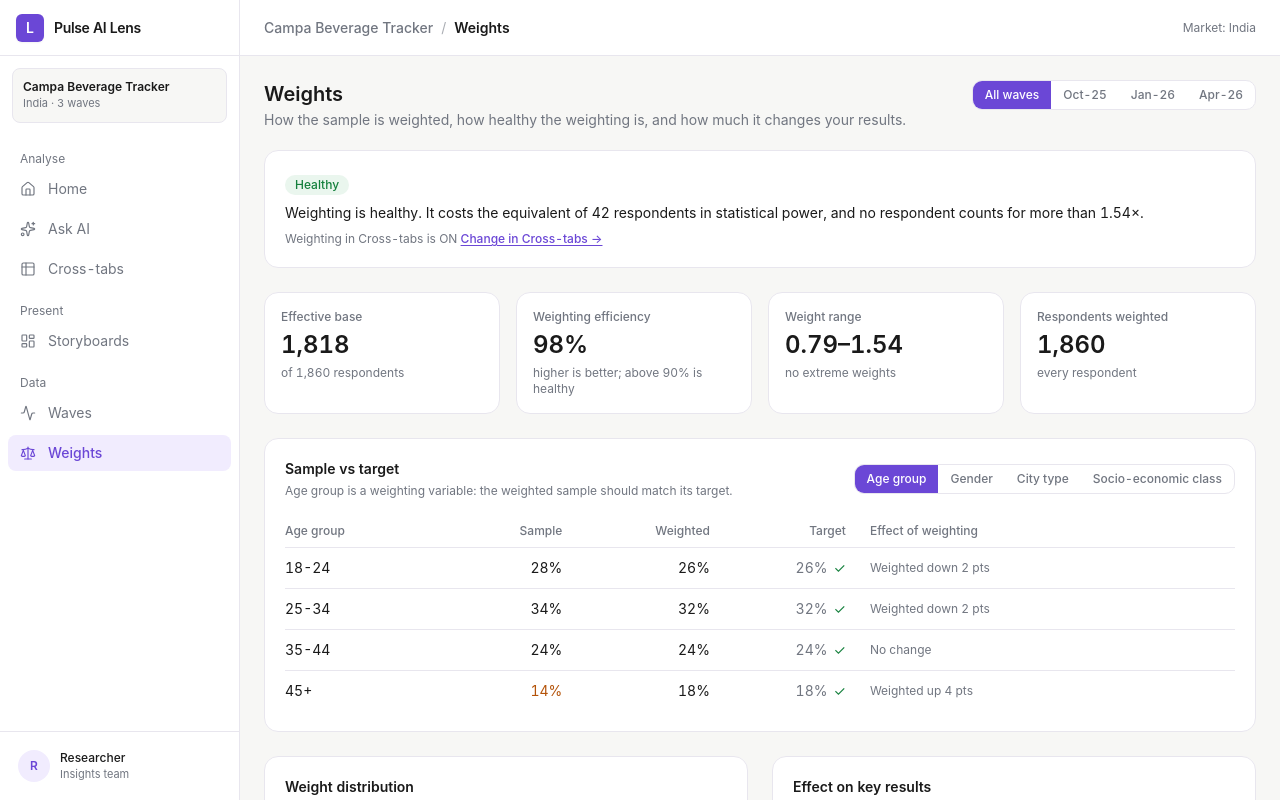
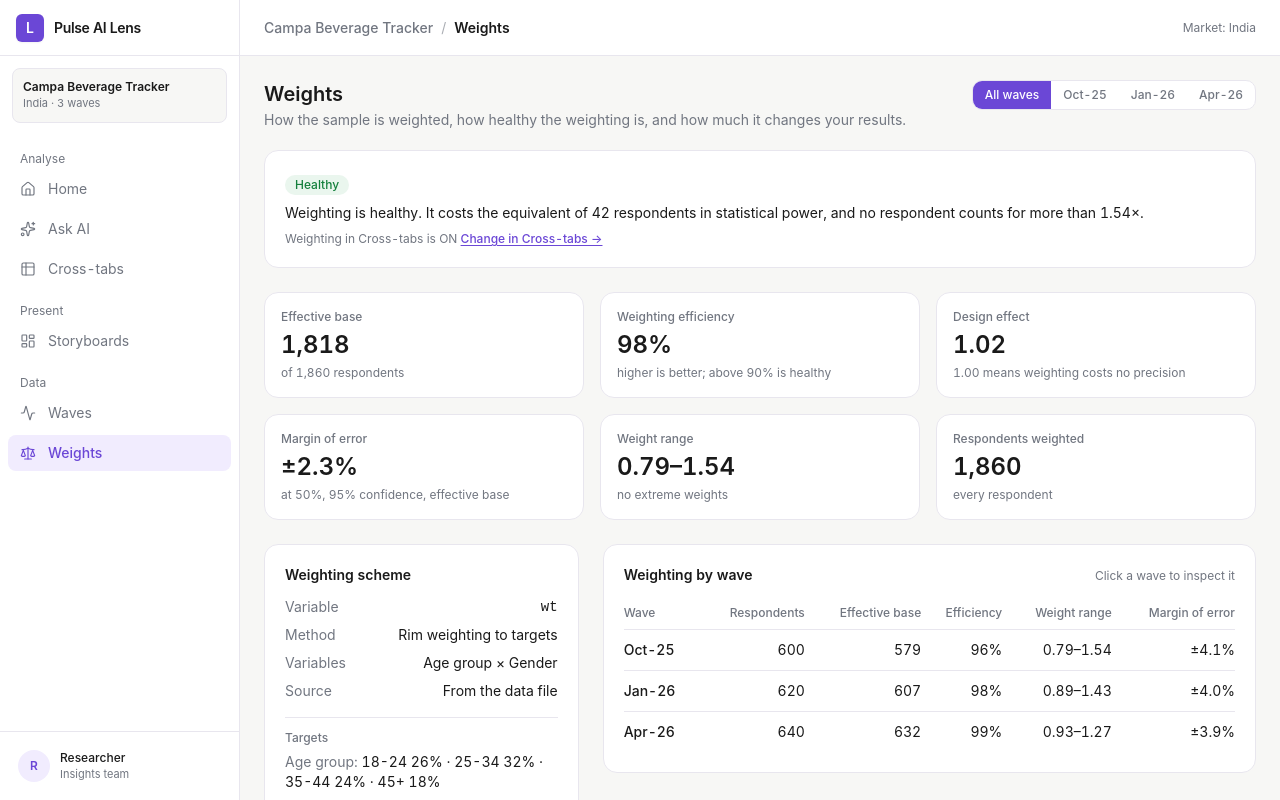
Before and after one commit to saiyampatil/demo-lens, a React (Vite) app: page /#/weights in a window 1280 px wide. Built offline with nearby package versions, Linux system fonts and the light colour scheme.

Commit message:
Weights: scheme, precision, per-wave comparison, fixed histogram

```diff
--- a/src/pages/Weights.tsx
+++ b/src/pages/Weights.tsx
@@ -1,8 +1,8 @@
 import { useMemo, useState } from 'react'
+import { useNavigate } from 'react-router-dom'
 import { useLensStore } from '@/store/useLensStore'
 import { crosstab } from '@/engine/crosstab'
 import { QUESTIONS, WAVES } from '@/engine/questions'
-import { useNavigate } from 'react-router-dom'
 import PageHeader from '@/components/PageHeader'
 import rawCsv from '../../data/campa_tracker_data.csv?raw'
 
@@ -35,34 +35,53 @@
   { id: 'SEC', label: 'Socio-economic class', targets: null },
 ]
 
-const BIN_START = 0.5
-const BIN_STEP = 0.1
-const BIN_COUNT = 16
+const optionLabels = (v: ProfileVar) =>
+  (QUESTIONS[v].options ?? []).map((o) => ({ code: Number(o.code), label: o.label }))
 
 function weightStats(rows: Resp[]) {
   const ws = rows.map((r) => r.wt).filter((w) => Number.isFinite(w) && w > 0)
   const sum = ws.reduce((a, b) => a + b, 0)
   const sumSq = ws.reduce((a, b) => a + b * b, 0)
   const eff = sumSq > 0 ? (sum * sum) / sumSq : 0
+  const efficiency = rows.length ? eff / rows.length : 0
   const min = ws.length ? Math.min(...ws) : 0
   const max = ws.length ? Math.max(...ws) : 0
-  const bins = Array.from({ length: BIN_COUNT }, () => 0)
-  ws.forEach((w) => {
-    const i = Math.min(BIN_COUNT - 1, Math.max(0, Math.floor((w - BIN_START) / BIN_STEP)))
-    bins[i] = (bins[i] ?? 0) + 1
-  })
   return {
     n: rows.length,
     weightedN: ws.length,
     missing: rows.length - ws.length,
     eff,
-    efficiency: rows.length ? eff / rows.length : 0,
+    efficiency,
+    deff: efficiency > 0 ? 1 / efficiency : 0,
+    moe: eff > 0 ? 1.96 * Math.sqrt(0.25 / eff) * 100 : 0, // ± percentage points at p = 50%, 95% confidence
     min,
     max,
     ratio: min > 0 ? max / min : 0,
     extreme: ws.filter((w) => w > 3 || w < 1 / 3).length,
-    bins,
   }
+}
+
+function histogram(rows: Resp[]) {
+  const ws = rows.map((r) => r.wt).filter((w) => Number.isFinite(w) && w > 0)
+  if (ws.length === 0) return { lo: 0, hi: 1, bins: [] as number[] }
+  const lo = Math.floor(Math.min(...ws) * 10) / 10
+  let hi = Math.ceil(Math.max(...ws) * 10) / 10
+  if (hi <= lo) hi = lo + 0.1
+  const step = hi - lo <= 1.2 ? 0.05 : 0.1
+  const count = Math.max(1, Math.round((hi - lo) / step))
+  const bins = Array.from({ length: count }, () => 0)
+  ws.forEach((w) => {
+    const i = Math.min(count - 1, Math.max(0, Math.floor((w - lo) / step)))
+    bins[i] = (bins[i] ?? 0) + 1
+  })
+  return { lo, hi, bins }
+}
+
+function niceCeil(x: number): number {
+  if (x <= 0) return 1
+  const mag = 10 ** Math.floor(Math.log10(x))
+  for (const m of [1, 2, 2.5, 5, 10]) if (m * mag >= x) return m * mag
+  return 10 * mag
 }
 
 function profile(rows: Resp[], v: ProfileVar, codes: number[]) {
@@ -105,6 +124,7 @@
   `px-3 py-1.5 text-xs font-medium transition-colors focus:outline-none focus:ring-2 focus:ring-primary/40 ${
     on ? 'bg-primary text-primary-foreground' : 'text-muted-foreground hover:bg-muted hover:text-foreground'
   }`
+const moeTxt = (m: number) => `±${m.toFixed(1)}%`
 
 export default function Weights() {
   const navigate = useNavigate()
@@ -114,10 +134,12 @@
 
   const rows = useMemo(() => (wave === 'All' ? RESP : RESP.filter((r) => r.wave === wave)), [wave])
   const s = useMemo(() => weightStats(rows), [rows])
+  const hist = useMemo(() => histogram(rows), [rows])
   const results = useMemo(() => keyResults(wave), [wave])
+  const byWave = useMemo(() => WAVES.map((w) => ({ wave: w, ...weightStats(RESP.filter((r) => r.wave === w)) })), [])
 
   const pv = PROFILE_VARS.find((p) => p.id === profileVar)!
-  const options = (QUESTIONS[profileVar].options ?? []).map((o) => ({ code: Number(o.code), label: o.label }))
+  const options = optionLabels(profileVar)
   const prof = useMemo(() => profile(rows, profileVar, options.map((o) => o.code)), [rows, profileVar]) // eslint-disable-line react-hooks/exhaustive-deps
 
   const status = s.efficiency >= 0.9 && s.ratio <= 3 && s.missing === 0 ? 'healthy' : s.efficiency >= 0.75 && s.ratio <= 5 ? 'acceptable' : 'review'
@@ -131,13 +153,21 @@
         ? `Weighting is acceptable but noticeable: it costs the equivalent of ${lost.toLocaleString()} respondents, so fewer differences will reach significance.`
         : `Review the weighting: it costs the equivalent of ${lost.toLocaleString()} respondents${s.missing ? ` and ${s.missing} respondents have no weight` : ''}.`
 
-  const maxBin = Math.max(1, ...s.bins)
   const maxDiff = Math.max(...results.map((r) => Math.abs(r.w - r.u) * (r.unit === '%' ? 1 : 10)))
+
+  // histogram axes
+  const maxBin = Math.max(0, ...hist.bins)
+  const yMax = niceCeil(maxBin)
+  const yTicks = [yMax, yMax / 2, 0]
+  const span = hist.hi - hist.lo
+  const onePos = span > 0 ? ((1 - hist.lo) / span) * 100 : -1
+  const oneInRange = onePos >= 0 && onePos <= 100
+
+  const targetVars = PROFILE_VARS.filter((p) => p.targets)
 
   return (
     <div className="h-full w-full overflow-y-auto">
       <div className="mx-auto w-full max-w-6xl p-6">
-        {/* Header */}
         <PageHeader
           title="Weights"
           description="How the sample is weighted, how healthy the weighting is, and how much it changes your results."
@@ -152,10 +182,8 @@
           }
         />
         <div className="mt-5 space-y-6">
-
           {/* Verdict */}
-        <section>
-          <div className={`${card} p-5`}>
+          <section className={`${card} p-5`}>
             <span className={`inline-block rounded-full px-2.5 py-0.5 text-xs font-medium ${statusStyle}`}>
               {status === 'healthy' ? 'Healthy' : status === 'acceptable' ? 'Acceptable' : 'Review'}
             </span>
@@ -166,16 +194,17 @@
                 Change in Cross-tabs →
               </button>
             </p>
-          </div>
           </section>
 
-        {/* Tiles */}
-        <section className="grid grid-cols-2 gap-4 lg:grid-cols-4">
+          {/* Tiles: health + precision */}
+          <section className="grid grid-cols-2 gap-4 lg:grid-cols-3">
             {[
               { label: 'Effective base', value: Math.round(s.eff).toLocaleString(), note: `of ${s.n.toLocaleString()} respondents` },
               { label: 'Weighting efficiency', value: `${Math.round(s.efficiency * 100)}%`, note: 'higher is better; above 90% is healthy' },
+              { label: 'Design effect', value: s.deff.toFixed(2), note: '1.00 means weighting costs no precision' },
+              { label: 'Margin of error', value: moeTxt(s.moe), note: 'at 50%, 95% confidence, effective base' },
               { label: 'Weight range', value: `${s.min.toFixed(2)}–${s.max.toFixed(2)}`, note: s.extreme ? `${s.extreme} extreme weight(s)` : 'no extreme weights' },
-            { label: 'Respondents weighted', value: `${s.weightedN.toLocaleString()}`, note: s.missing ? `${s.missing} without a weight` : 'every respondent' },
+              { label: 'Respondents weighted', value: s.weightedN.toLocaleString(), note: s.missing ? `${s.missing} without a weight` : 'every respondent' },
             ].map((t) => (
               <div key={t.label} className={`${card} p-4`}>
                 <p className="text-xs font-medium text-muted-foreground">{t.label}</p>
@@ -183,6 +212,78 @@
                 <p className="mt-1 text-xs text-muted-foreground">{t.note}</p>
               </div>
             ))}
+          </section>
+
+          {/* Scheme + by wave */}
+          <section className="grid grid-cols-1 items-start gap-6 lg:grid-cols-3">
+            <div className={`${card} p-5`}>
+              <h2 className="text-sm font-semibold text-foreground">Weighting scheme</h2>
+              <dl className="mt-3 space-y-2 text-sm">
+                {[
+                  ['Variable', 'wt'],
+                  ['Method', 'Rim weighting to targets'],
+                  ['Variables', 'Age group × Gender'],
+                  ['Source', 'From the data file'],
+                ].map(([k, v]) => (
+                  <div key={k} className="flex justify-between gap-3">
+                    <dt className="text-muted-foreground">{k}</dt>
+                    <dd className={`text-right text-foreground ${k === 'Variable' ? 'font-mono' : ''}`}>{v}</dd>
+                  </div>
+                ))}
+              </dl>
+              <div className="mt-4 border-t border-border pt-3">
+                <p className="text-xs font-medium text-muted-foreground">Targets</p>
+                {targetVars.map((p) => (
+                  <p key={p.id} className="mt-1.5 text-sm text-foreground">
+                    <span className="text-muted-foreground">{p.label}: </span>
+                    {optionLabels(p.id)
+                      .map((o) => `${o.label} ${p.targets?.[o.code] ?? '—'}%`)
+                      .join(' · ')}
+                  </p>
+                ))}
+                <p className="mt-2 text-xs text-muted-foreground">Targets are set in the study design.</p>
+              </div>
+            </div>
+
+            <div className={`${card} p-5 lg:col-span-2`}>
+              <div className="flex flex-wrap items-baseline justify-between gap-2">
+                <h2 className="text-sm font-semibold text-foreground">Weighting by wave</h2>
+                <span className="text-xs text-muted-foreground">Click a wave to inspect it</span>
+              </div>
+              <div className="mt-3 overflow-x-auto">
+                <table className="w-full text-sm">
+                  <thead>
+                    <tr className="text-xs text-muted-foreground">
+                      <th className="py-2 text-left font-medium">Wave</th>
+                      <th className="py-2 text-right font-medium">Respondents</th>
+                      <th className="py-2 text-right font-medium">Effective base</th>
+                      <th className="py-2 text-right font-medium">Efficiency</th>
+                      <th className="py-2 text-right font-medium">Weight range</th>
+                      <th className="py-2 text-right font-medium">Margin of error</th>
+                    </tr>
+                  </thead>
+                  <tbody>
+                    {byWave.map((w) => {
+                      const on = wave === w.wave
+                      return (
+                        <tr key={w.wave} className={`border-t border-border ${on ? 'bg-primary/5' : ''}`}>
+                          <td className="py-2.5">
+                            <button type="button" onClick={() => setWave(w.wave)} className={`font-medium hover:text-primary focus:outline-none focus:ring-2 focus:ring-primary/40 ${on ? 'text-primary' : 'text-foreground'}`}>
+                              {w.wave}
+                            </button>
+                          </td>
+                          <td className="py-2.5 text-right tabular-nums text-foreground">{w.n.toLocaleString()}</td>
+                          <td className="py-2.5 text-right tabular-nums text-foreground">{Math.round(w.eff).toLocaleString()}</td>
+                          <td className={`py-2.5 text-right tabular-nums ${w.efficiency >= 0.9 ? 'text-foreground' : 'text-[#B45309]'}`}>{Math.round(w.efficiency * 100)}%</td>
+                          <td className="py-2.5 text-right tabular-nums text-foreground">{w.min.toFixed(2)}–{w.max.toFixed(2)}</td>
+                          <td className="py-2.5 text-right tabular-nums text-foreground">{moeTxt(w.moe)}</td>
+                        </tr>
+                      )
+                    })}
+                  </tbody>
+                </table>
+              </div>
+            </div>
           </section>
 
           {/* Sample vs target */}
@@ -242,25 +343,47 @@
           </section>
 
           {/* Distribution + impact */}
-        <section className="grid grid-cols-1 gap-6 lg:grid-cols-2">
+          <section className="grid grid-cols-1 items-start gap-6 lg:grid-cols-2">
             <div className={`${card} p-5`}>
               <h2 className="text-sm font-semibold text-foreground">Weight distribution</h2>
-            <p className="mt-1 text-xs text-muted-foreground">How many respondents carry each weight. Weights near 1.0 are ideal; above 3 or below 0.33 are extreme.</p>
-            <div className="mt-4 flex h-36 items-end gap-1" aria-label="Weight distribution histogram">
-              {s.bins.map((count, i) => {
-                const from = BIN_START + i * BIN_STEP
-                return (
-                  <div key={i} className="flex h-full flex-1 flex-col justify-end" title={`${from.toFixed(1)}–${(from + BIN_STEP).toFixed(1)}: ${count} respondents`}>
-                    <div className="w-full rounded-t-sm bg-primary/70" style={{ height: `${(count / maxBin) * 100}%`, minHeight: count ? 2 : 0 }} />
+              <p className="mt-1 text-xs text-muted-foreground">
+                How many respondents carry each weight. Weights near 1.0 are ideal; above 3 or below 0.33 are extreme.
+                {oneInRange ? ' The dashed line marks 1.0.' : ''}
+              </p>
+              {hist.bins.length === 0 ? (
+                <p className="mt-4 text-sm text-muted-foreground">No weights to show.</p>
+              ) : (
+                <>
+                  <div className="mt-4 flex gap-2">
+                    <div className="flex h-36 w-8 shrink-0 flex-col justify-between text-right text-xs tabular-nums leading-none text-muted-foreground" aria-hidden="true">
+                      {yTicks.map((t) => (
+                        <span key={t}>{Math.round(t)}</span>
+                      ))}
                     </div>
-                )
-              })}
+                    <div className="relative h-36 flex-1" aria-label="Weight distribution histogram" role="img">
+                      {[0, 50, 100].map((top) => (
+                        <div key={top} className="absolute left-0 right-0 border-t border-dashed border-border" style={{ top: `${top}%` }} />
+                      ))}
+                      {oneInRange && (
+                        <div className="absolute bottom-0 top-0 border-l border-dashed border-primary/60" style={{ left: `${onePos}%` }} />
+                      )}
+                      <div className="absolute inset-0 flex items-end gap-px">
+                        {hist.bins.map((count, i) => (
+                          <div key={i} className="flex h-full flex-1 flex-col justify-end" title={`${count} respondents`}>
+                            <div className="w-full rounded-t-sm bg-primary/70" style={{ height: `${(count / yMax) * 100}%`, minHeight: count ? 2 : 0 }} />
                           </div>
-            <div className="mt-1 flex justify-between text-xs tabular-nums text-muted-foreground">
-              <span>{BIN_START.toFixed(1)}</span>
-              <span>1.0</span>
-              <span>{(BIN_START + BIN_COUNT * BIN_STEP).toFixed(1)}+</span>
+                        ))}
                       </div>
+                    </div>
+                  </div>
+                  <div className="ml-10 mt-1 flex justify-between text-xs tabular-nums text-muted-foreground">
+                    <span>{hist.lo.toFixed(1)}</span>
+                    <span>{((hist.lo + hist.hi) / 2).toFixed(2)}</span>
+                    <span>{hist.hi.toFixed(1)}</span>
+                  </div>
+                  <p className="ml-10 mt-1 text-xs text-muted-foreground">Weight · respondents per bar</p>
+                </>
+              )}
             </div>
 
             <div className={`${card} p-5`}>
@@ -280,11 +403,11 @@
                 </thead>
                 <tbody>
                   {results.map((r) => {
-                  const pct = r.unit === '%'
+                    const isPct = r.unit === '%'
                     const d = r.w - r.u
-                  const big = pct ? Math.abs(d) >= 2 : Math.abs(d) >= 0.2
-                  const fmt = (v: number) => (pct ? `${Math.round(v)}%` : v.toFixed(1))
-                  const dTxt = pct ? `${d >= 0 ? '+' : '−'}${Math.abs(d).toFixed(1)} pts` : `${d >= 0 ? '+' : '−'}${Math.abs(d).toFixed(2)}`
+                    const big = isPct ? Math.abs(d) >= 2 : Math.abs(d) >= 0.2
+                    const fmt = (v: number) => (isPct ? `${Math.round(v)}%` : v.toFixed(1))
+                    const dTxt = isPct ? `${d >= 0 ? '+' : '−'}${Math.abs(d).toFixed(1)} pts` : `${d >= 0 ? '+' : '−'}${Math.abs(d).toFixed(2)}`
                     return (
                       <tr key={r.label} className="border-t border-border">
                         <td className="py-2.5 text-foreground">{r.label}</td>
@@ -299,9 +422,25 @@
             </div>
           </section>
 
+          {/* Roadmap stub */}
+          <section className={`${card} flex flex-wrap items-center justify-between gap-3 p-4`}>
+            <div>
+              <p className="text-sm font-medium text-foreground">Create or replace weights</p>
+              <p className="text-xs text-muted-foreground">RIM weighting to new targets · coming soon</p>
+            </div>
+            <button
+              type="button"
+              disabled
+              title="Coming soon"
+              className="h-8 cursor-not-allowed rounded-[8px] border border-border px-3 text-xs font-medium text-muted-foreground opacity-60"
+            >
+              Create weights
+            </button>
+          </section>
+
           <p className="text-xs leading-relaxed text-muted-foreground">
-          Weights come from the <span className="font-mono">wt</span> column in the data file, built to age × gender targets set in the study design. Effective base = (Σw)² ÷ Σw².
-          Creating new weights (for example RIM weighting to new targets) will come in a later release.
+            Weights come from the <span className="font-mono">wt</span> column in the data file. Effective base = (Σw)² ÷ Σw²; design effect = n ÷ effective base;
+            margin of error = 1.96 × √(0.25 ÷ effective base).
           </p>
         </div>
       </div>
```
Lines whose indentation alone changed are shown as unchanged.
